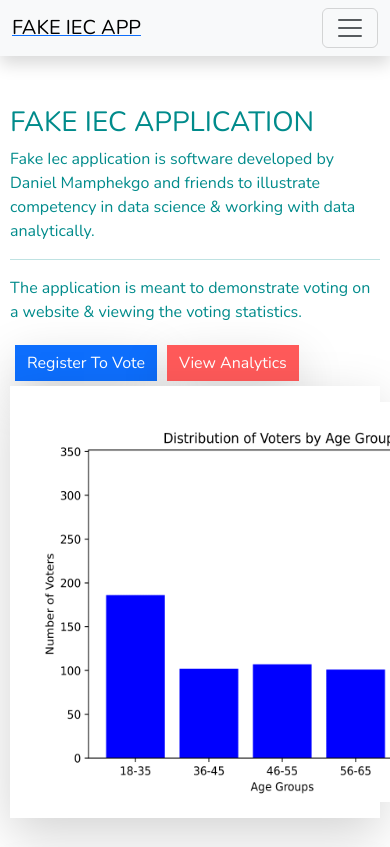
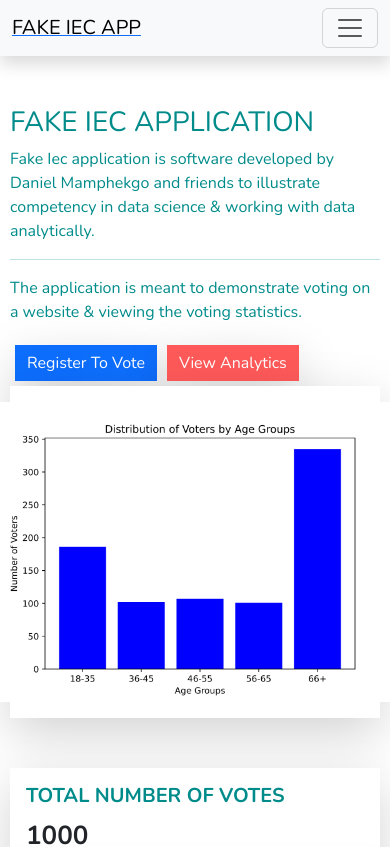
Before and after one commit to DanielRomeo/fakeiec, a Next.js app in the folder fakeIecFrontend/: page / in a window 390 px wide. Shown: the top 847 px of the page. Built offline with nearby package versions, Linux system fonts and the light colour scheme.

Commit message:
working on the responsiveness of the home page

```diff
--- a/fakeIecFrontend/src/app/_styles/home/home.module.scss
+++ b/fakeIecFrontend/src/app/_styles/home/home.module.scss
@@ -14,6 +14,16 @@
       // border: 1px solid red;
 
       .mainRow{
+         @media (max-width: 991px) {
+            // background-color: green;
+            display: flex;
+            justify-content: center;
+            flex-direction: column;
+            align-items: center;
+         }
+
+         .mainRowCol1{
+            // background-color: green;
 
             .informationBox{
                .informationBoxButtons{
@@ -31,6 +41,30 @@
                }
             }
          }
+         .mainRowCol2{
+            // border: 1px solid red;
+
+            .imageCard{
+
+                  .cardBody{
+                        display: flex;
+                        flex-direction: row;
+                        justify-content: center;
+                        align-items: center;
+
+
+                     .card{
+                        // border: 1px solid green;
+                     }
+                  }
+
+
+
+            }
+         }
+
+
+      }
 
       .secondaryRow{
          margin-top: 50px;
--- a/fakeIecFrontend/src/app/page.tsx
+++ b/fakeIecFrontend/src/app/page.tsx
@@ -37,7 +37,7 @@ export default function Home() {
 				<Container className={Styles.mainContainer}>
 
 					<Row className={Styles.mainRow}>
-						<Col className={``} lg={6} md={6} sm={12}>
+						<Col className={`${Styles.mainRowCol1}`} lg={6} md={12} sm={12}>
 							<div className={Styles.informationBox}>
 								<h1>FAKE IEC APPLICATION</h1>
 								<p>Fake Iec application is software developed by Daniel Mamphekgo and friends to illustrate competency in data science & working with data analytically.</p>
@@ -56,13 +56,14 @@ export default function Home() {
 							</div>
 						</Col>
 
-						<Col className={``} lg={6} md={6} sm={12}>
-							<Card className={`shadow-lg border-0 rounded-0`}>
-								<CardBody>
+						<Col className={`${Styles.mainRowCol2}`} lg={6} md={12} sm={12}>
+							<Card className={` ${Styles.imageCard} shadow-lg border-0 rounded-0`}>
+								<CardBody className={` ${Styles.cardBody}`}>
 									<Image
+										className={` ${Styles.card}`}
 										src="/age_group_distribution-1.png"
-										width={500}
-										height={400}
+										width={400}
+										height={300}
 										alt="Picture of the author that uses the platform to write journals."
 									/>
 
```
Lines whose indentation alone changed are shown as unchanged.
